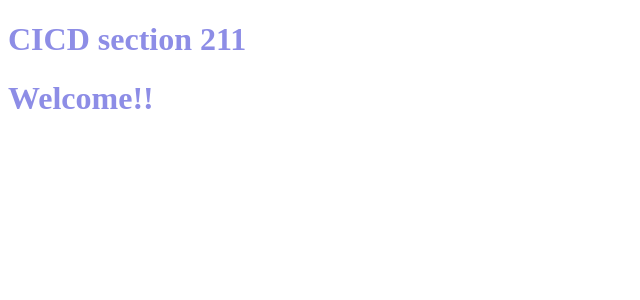
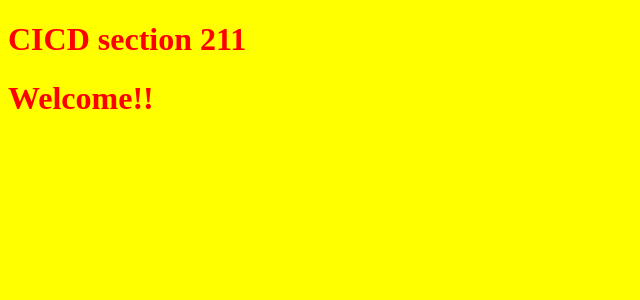
Before and after one commit to VarshithaKolusu/CICD-first, a React (Vite) app: page / in a window 1280 px wide. Shown: the top 300 px of the page, without its empty margins (0-640 px from the left). Built offline with nearby package versions, Linux system fonts and the light colour scheme.

Commit message:
version 4

```diff
--- a/src/App.css
+++ b/src/App.css
@@ -1,3 +1,7 @@
 h1{
-    color: rgb(141, 141, 230);
+    color: red;
 }
+
+body{
+    background-color: yellow;
+}
```
